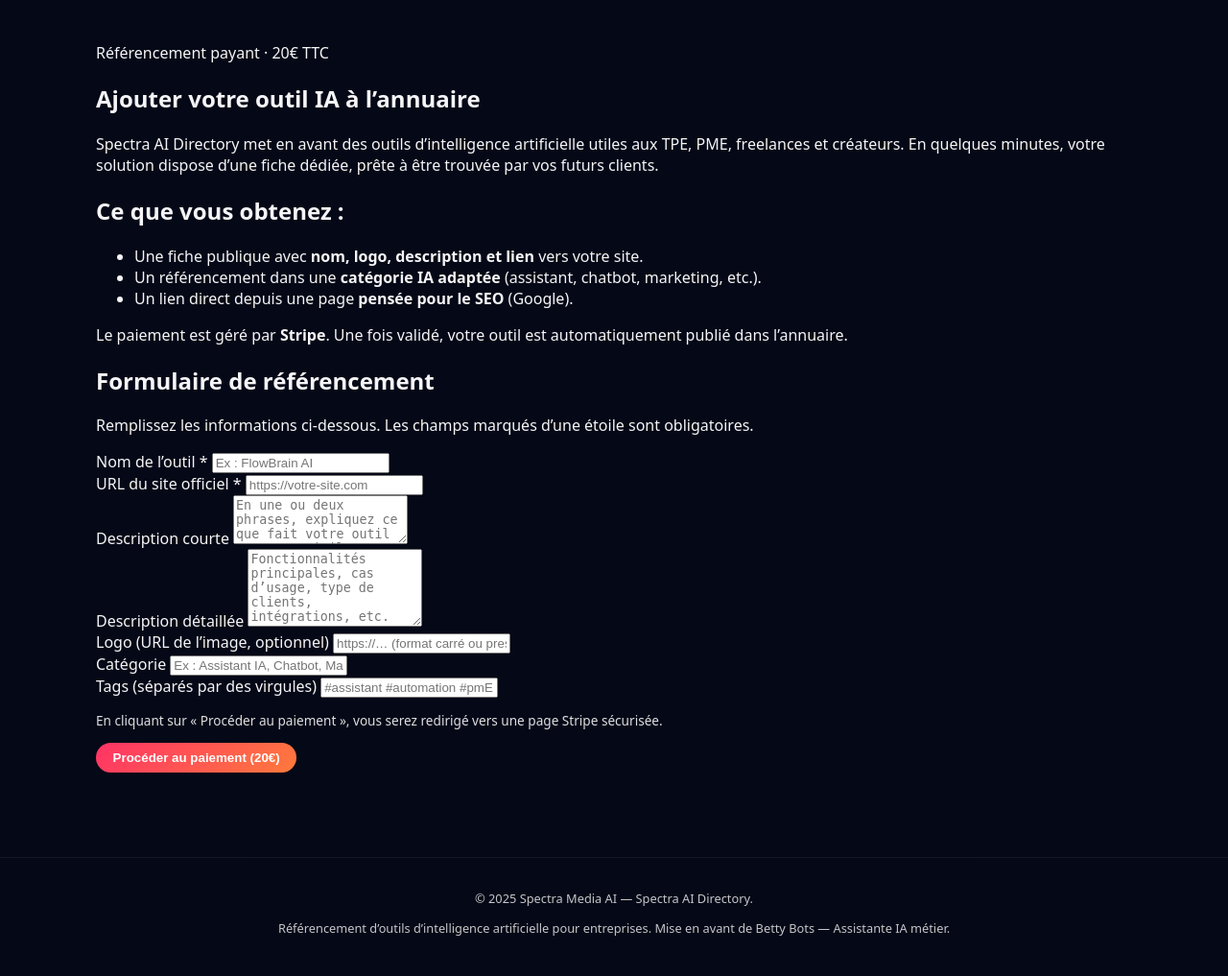
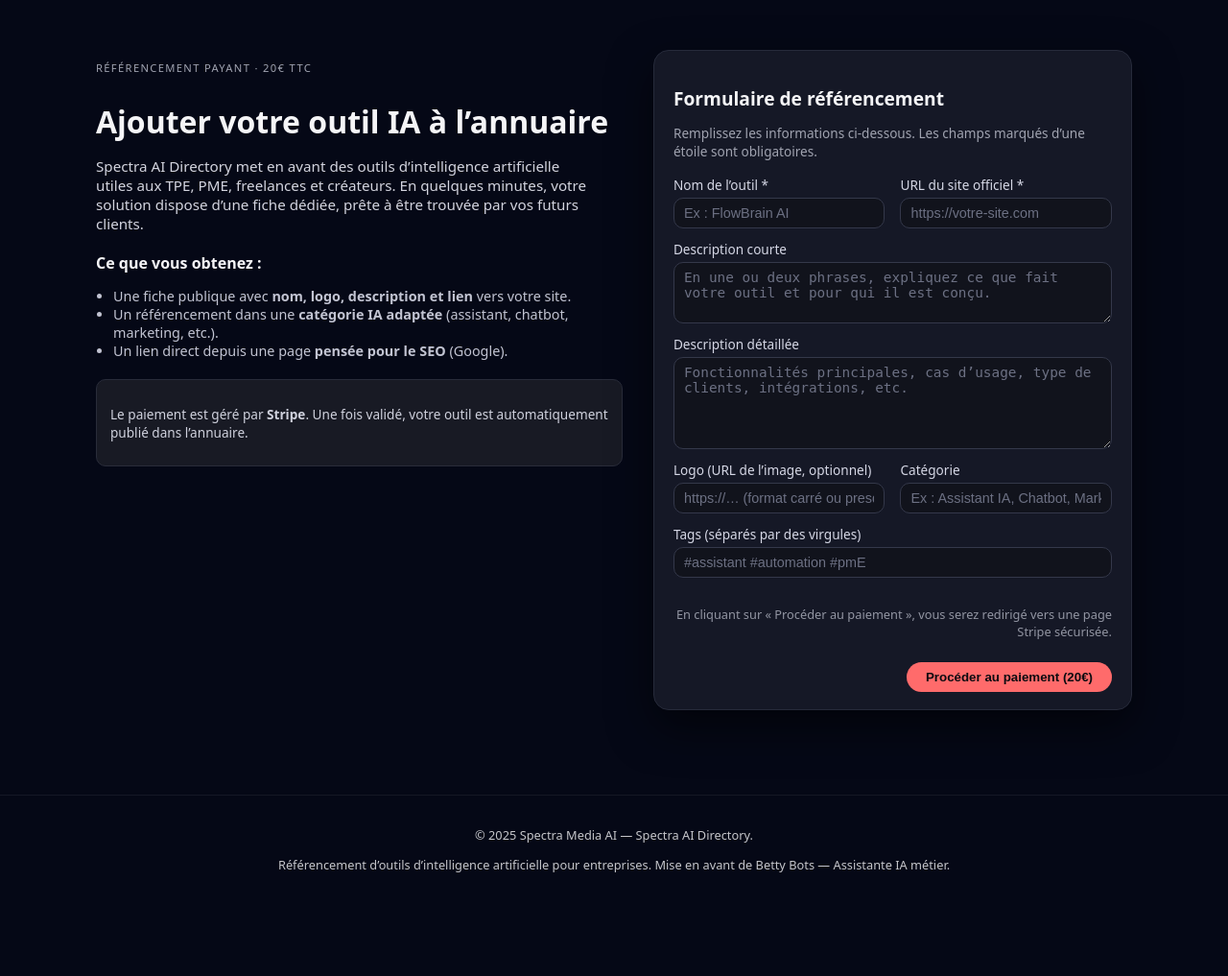
Before and after one commit to vincentbastille10/SpectraAIDirectory, a Flask app: page /ajouter in a window 1280 px wide. Shown: the part 62-1079 px from the top of the page at 96% size. After the commit the page ends 971 px from the top, so only its background shows below. Run offline with Flask 3, Linux system fonts and the light colour scheme; parts of the project's set-up code (start-up, migrations or seed data) failed here and were passed over.

Commit message:
Update style.css

```diff
--- a/static/style.css
+++ b/static/style.css
@@ -341,3 +341,165 @@ a:hover {
     font-size: 0.8rem;
   }
 }
+/* === Page Ajouter un outil IA === */
+
+.add-tool-section {
+  margin-top: 24px;
+}
+
+.add-tool-layout {
+  display: grid;
+  grid-template-columns: minmax(0, 1.1fr) minmax(0, 1fr);
+  gap: 32px;
+  align-items: flex-start;
+}
+
+@media (max-width: 900px) {
+  .add-tool-layout {
+    grid-template-columns: 1fr;
+  }
+}
+
+.add-tool-intro h1 {
+  font-size: 2rem;
+  margin-bottom: 12px;
+}
+
+.eyebrow {
+  text-transform: uppercase;
+  letter-spacing: 0.12em;
+  font-size: 0.7rem;
+  color: #a0a3b0;
+  margin-bottom: 8px;
+}
+
+.intro-text {
+  font-size: 0.95rem;
+  color: #d3d4de;
+  max-width: 520px;
+}
+
+.benefits-list {
+  margin-top: 20px;
+}
+
+.benefits-list h2 {
+  font-size: 1rem;
+  margin-bottom: 8px;
+}
+
+.benefits-list ul {
+  list-style: disc;
+  padding-left: 18px;
+  font-size: 0.9rem;
+  color: #c2c4d2;
+}
+
+.highlight-box {
+  margin-top: 20px;
+  padding: 12px 14px;
+  border-radius: 10px;
+  background: #181a24;
+  border: 1px solid #292c3a;
+  font-size: 0.85rem;
+  color: #cfd1dd;
+}
+
+/* Carte formulaire */
+
+.add-tool-card {
+  background: #151826;
+  border-radius: 16px;
+  border: 1px solid #262a3a;
+  padding: 20px 20px 18px;
+  box-shadow: 0 18px 45px rgba(0, 0, 0, 0.55);
+}
+
+.add-tool-card h2 {
+  font-size: 1.2rem;
+  margin-bottom: 4px;
+}
+
+.card-subtitle {
+  font-size: 0.85rem;
+  color: #a0a3b0;
+  margin-bottom: 16px;
+}
+
+.form-tool-grid {
+  display: grid;
+  grid-template-columns: repeat(2, minmax(0, 1fr));
+  gap: 12px 16px;
+}
+
+.field-group {
+  display: flex;
+  flex-direction: column;
+  gap: 4px;
+  font-size: 0.85rem;
+}
+
+.field-group.full-width {
+  grid-column: 1 / -1;
+}
+
+.field-group label {
+  color: #d5d7e5;
+}
+
+.field-group input,
+.field-group textarea {
+  width: 100%;
+  padding: 7px 10px;
+  border-radius: 10px;
+  border: 1px solid #34384a;
+  background: #11131c;
+  color: #f5f5f7;
+  font-size: 0.9rem;
+}
+
+.field-group input::placeholder,
+.field-group textarea::placeholder {
+  color: #6c7083;
+}
+
+.field-group input:focus,
+.field-group textarea:focus {
+  outline: none;
+  border-color: #61dafb;
+  box-shadow: 0 0 0 1px rgba(97, 218, 251, 0.3);
+}
+
+.form-footer {
+  grid-column: 1 / -1;
+  display: flex;
+  flex-direction: column;
+  align-items: flex-end;
+  gap: 8px;
+  margin-top: 4px;
+}
+
+.form-note {
+  font-size: 0.8rem;
+  color: #a0a3b0;
+  text-align: right;
+}
+
+.btn-pay {
+  padding-inline: 20px;
+  background: #ff6b6b;
+  color: #0b0b10;
+}
+
+.btn-pay:hover {
+  filter: brightness(1.08);
+}
+
+@media (max-width: 600px) {
+  .form-footer {
+    align-items: stretch;
+  }
+  .form-note {
+    text-align: left;
+  }
+}
```
